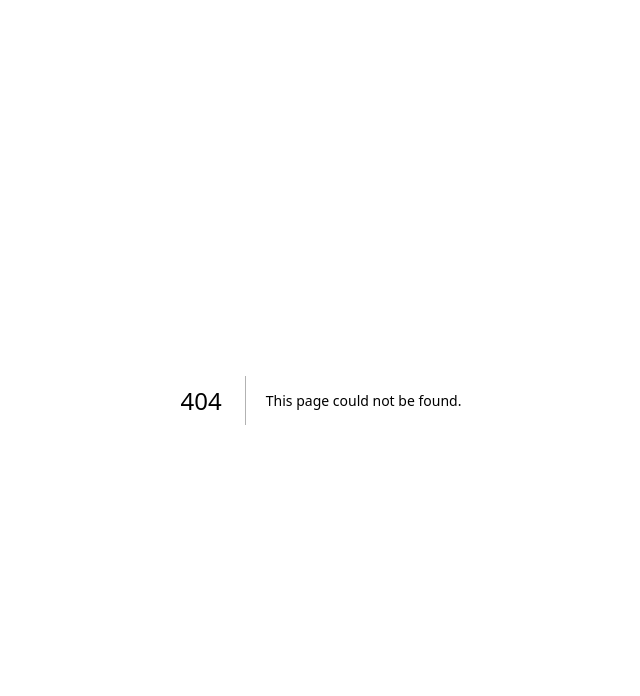
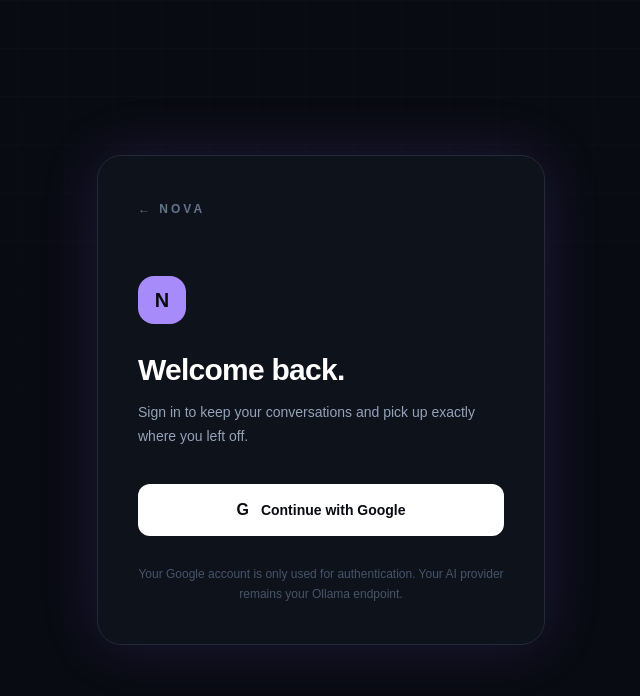
Before and after one commit to KashifAkram0345/Ai-Agent0345, a Next.js app: page /login in a window 1280 px wide. Before the commit this address had no page. Shown: the top 696 px of the page, without its empty margins (319-959 px from the left). Built offline with nearby package versions, Linux system fonts and the light colour scheme.

Commit message:
Build NOVA personal AI agent

```diff
--- /dev/null
+++ b/app/login/page.tsx
@@ -0,0 +1,26 @@
+"use client";
+
+import { signIn } from "next-auth/react";
+import Link from "next/link";
+
+export default function LoginPage() {
+  return (
+    <main className="flex min-h-screen items-center justify-center bg-ink px-6">
+      <div className="grid-background pointer-events-none fixed inset-0 opacity-50" />
+      <div className="relative w-full max-w-md rounded-3xl border border-line bg-panel/90 p-8 shadow-glow backdrop-blur-xl sm:p-10">
+        <Link href="/" className="text-xs font-semibold tracking-[0.25em] text-slate-500 hover:text-white">← NOVA</Link>
+        <div className="mt-14 flex h-12 w-12 items-center justify-center rounded-2xl bg-lilac text-xl font-bold text-ink">N</div>
+        <h1 className="mt-7 text-3xl font-semibold tracking-tight text-white">Welcome back.</h1>
+        <p className="mt-3 text-sm leading-6 text-slate-400">Sign in to keep your conversations and pick up exactly where you left off.</p>
+        <button
+          onClick={() => signIn("google", { callbackUrl: "/chat" })}
+          className="mt-9 flex w-full items-center justify-center gap-3 rounded-xl bg-white px-4 py-3.5 text-sm font-semibold text-ink transition hover:bg-violet-100"
+        >
+          <span className="text-base font-bold">G</span>
+          Continue with Google
+        </button>
+        <p className="mt-7 text-center text-xs leading-5 text-slate-600">Your Google account is only used for authentication. Your AI provider remains your Ollama endpoint.</p>
+      </div>
+    </main>
+  );
+}
```
